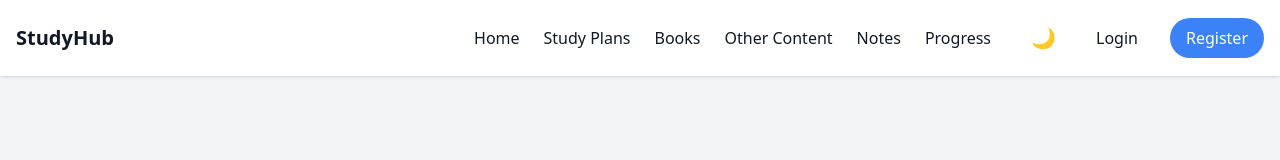
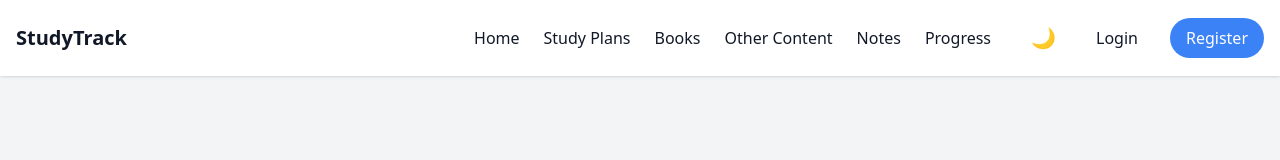
Before and after one commit to cryptrunner49/study-track, a Nuxt app: page / in a window 1280 px wide. Shown: the top 160 px of the page. Built offline with nearby package versions, Linux system fonts and the light colour scheme.

Commit message:
Fix brand

```diff
--- a/app.vue
+++ b/app.vue
@@ -6,7 +6,7 @@
         <div class="flex items-center justify-between">
           <!-- Logo/Brand -->
           <NuxtLink to="/" class="text-xl font-bold hover:text-blue-500 transition-colors duration-200">
-            StudyHub
+            StudyTrack
           </NuxtLink>
 
           <!-- Desktop Navigation -->
```
